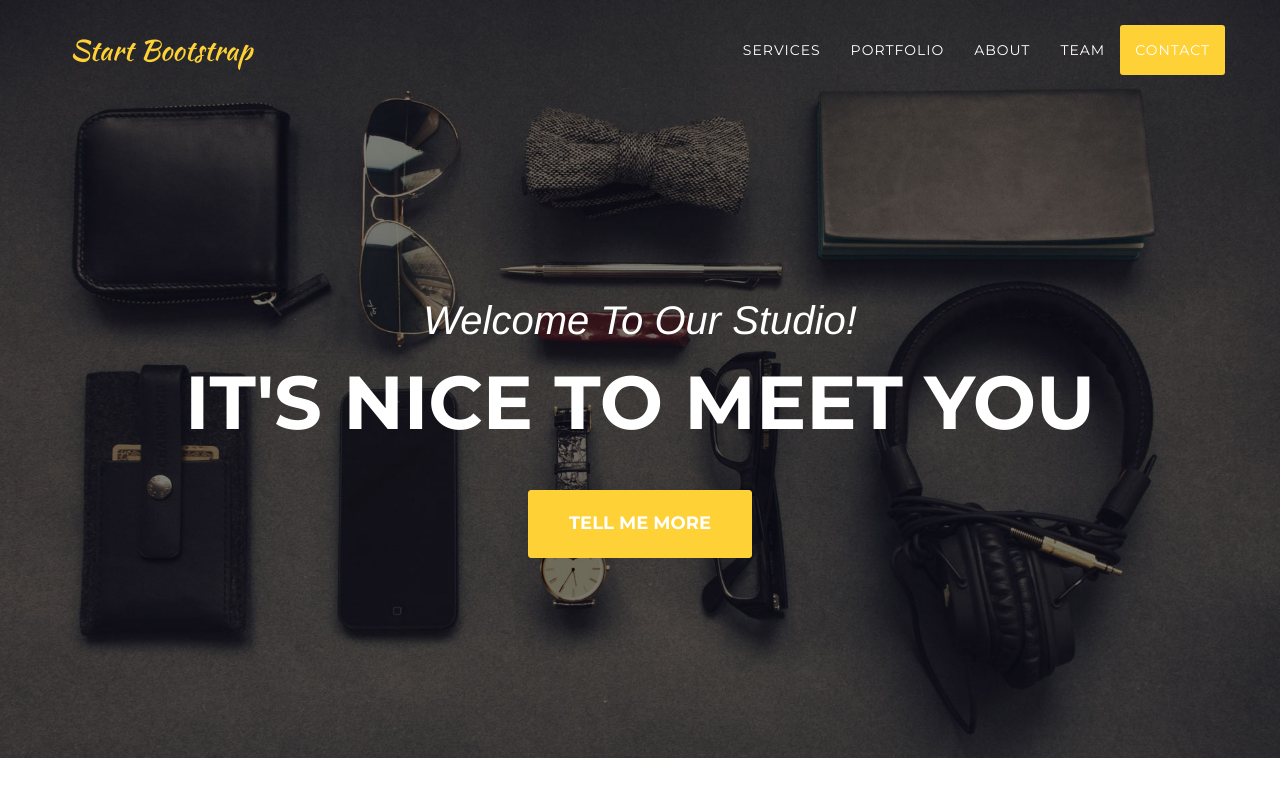
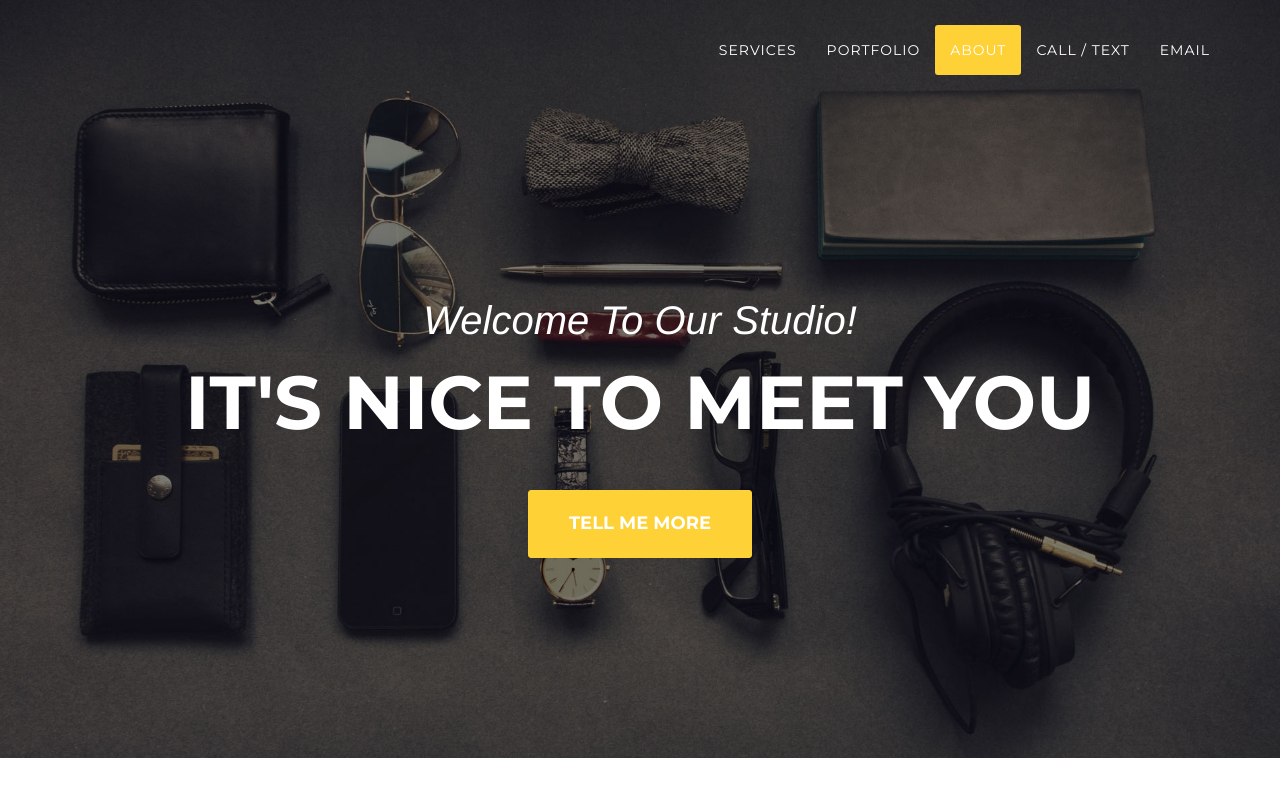
Before and after one commit to discordia4u/V3, a website: page index.html in a window 1280 px wide. Shown: the top 800 px of the page. Drawn offline with nearby package versions, Linux system fonts and the light colour scheme; a web font is replaced by a local one.

Commit message:
Update index.html

```diff
--- a/index.html
+++ b/index.html
@@ -43,7 +43,7 @@
                 <button type="button" class="navbar-toggle" data-toggle="collapse" data-target="#bs-example-navbar-collapse-1">
                     <span class="sr-only">Toggle navigation</span> Menu <i class="fa fa-bars"></i>
                 </button>
-                <a class="navbar-brand page-scroll" href="#page-top">Start Bootstrap</a>
+                <a class="navbar-brand page-scroll" href="#page-top"></a>
             </div>
 
             <!-- Collect the nav links, forms, and other content for toggling -->
@@ -62,10 +62,10 @@
                         <a class="page-scroll" href="#about">About</a>
                     </li>
                     <li>
-                        <a class="page-scroll" href="#team">Team</a>
+                        <a class="page-scroll" href="tel:7546662918">Call / Text</a>
                     </li>
                     <li>
-                        <a class="page-scroll" href="#contact">Contact</a>
+                        <a class="page-scroll" href="mailto:christopher.torlone@gmail.com">Email</a>
                     </li>
                 </ul>
             </div>
```
